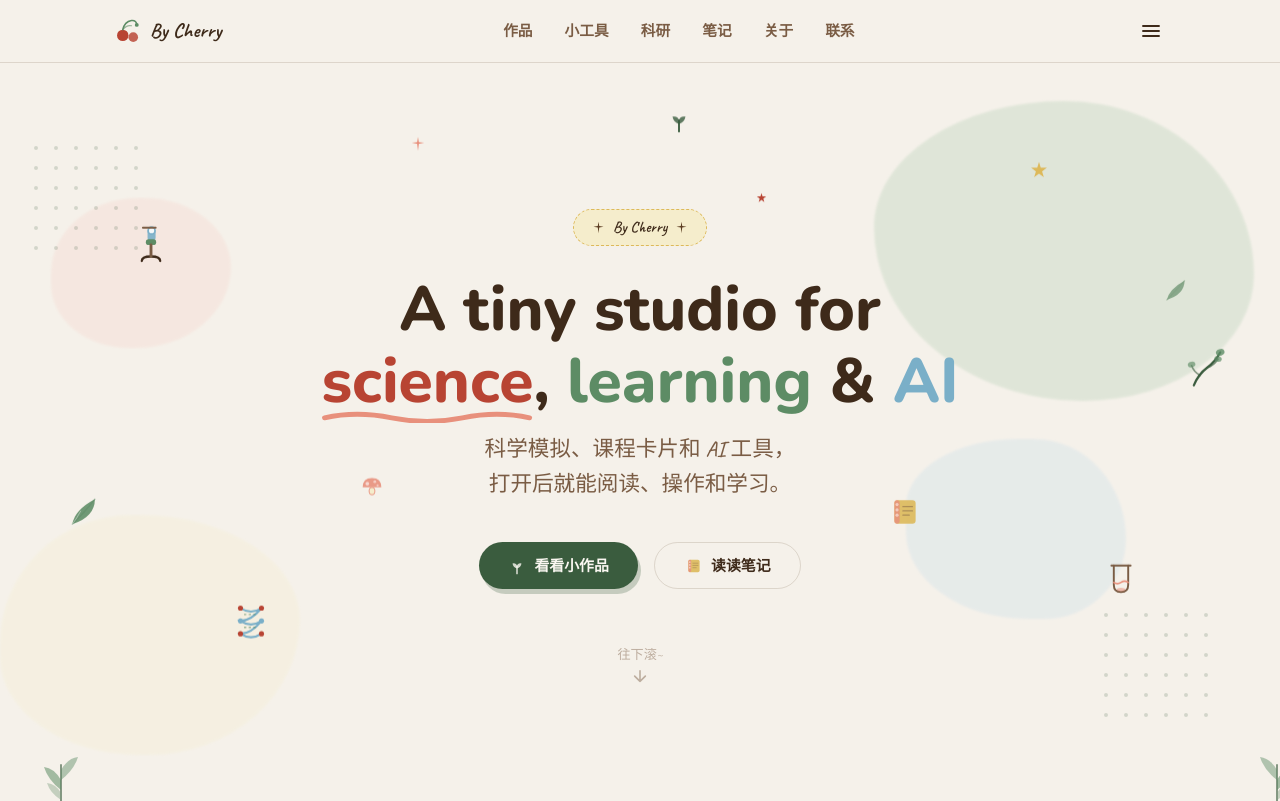
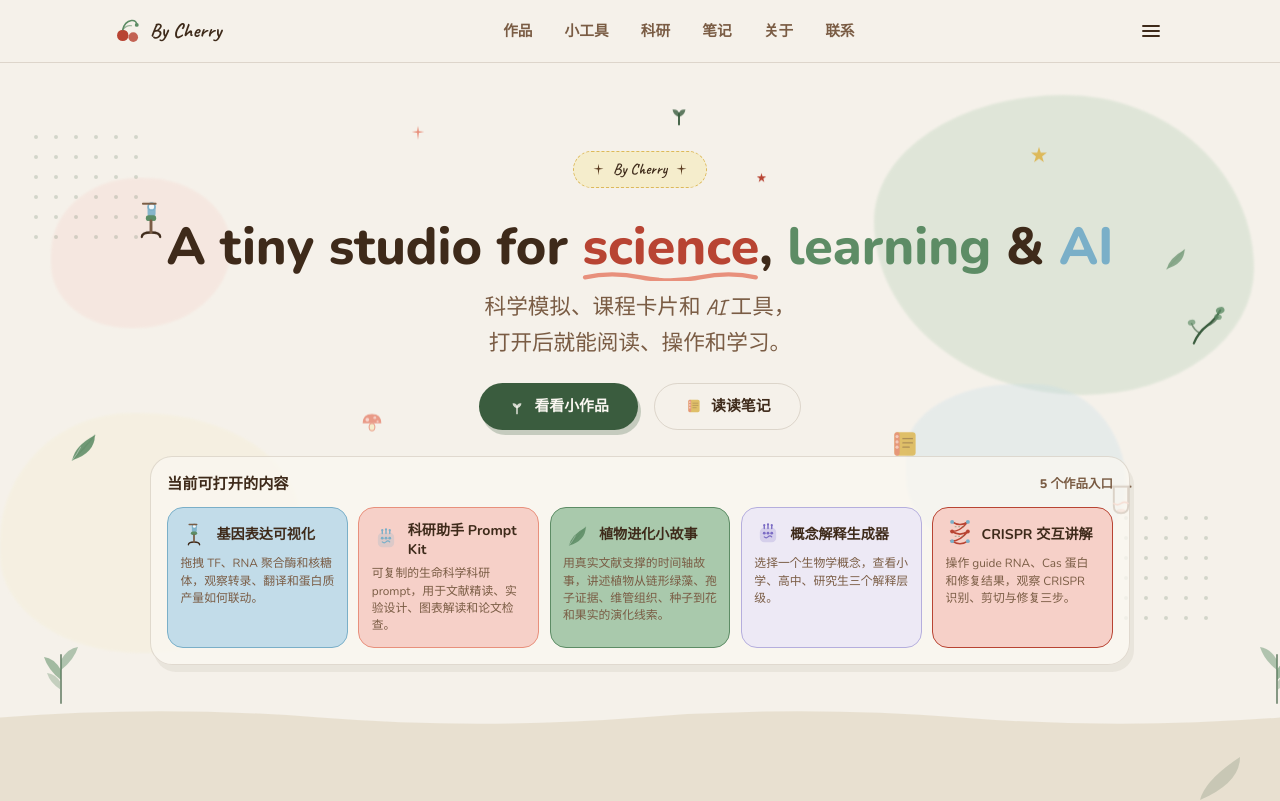
Before and after one commit to liruirui321/Bycherry, a React (Vite) app: page / in a window 1280 px wide. Shown: the top 801 px of the page. Built offline with nearby package versions, Linux system fonts and the light colour scheme.

Commit message:
Show content entries on homepage hero

```diff
--- a/src/app/App.tsx
+++ b/src/app/App.tsx
@@ -71,8 +71,8 @@ export default function App() {
       ) : (
         <main>
           <Hero />
+          <Works />
           <About />
-          <Works />
           <ResearchEssays />
           <Notes />
           <Contact />
--- a/src/app/components/Hero.tsx
+++ b/src/app/components/Hero.tsx
@@ -1,4 +1,5 @@
-import { IconMicroscope, IconTestTube, IconDNA, IconLeaf, IconLeafSmall, IconNotebook, IconStar, IconMushroom, IconBranch, IconSparkle, IconArrowDown, IconSeedling } from "./Icons";
+import { IconMicroscope, IconTestTube, IconDNA, IconLeaf, IconLeafSmall, IconNotebook, IconStar, IconMushroom, IconBranch, IconSparkle, IconSeedling } from "./Icons";
+import { works } from "./Works";
 
 function FloatDeco({ children, style }: { children: React.ReactNode; style: React.CSSProperties }) {
   return (
@@ -55,18 +56,23 @@ function DotTexture({ style }: { style: React.CSSProperties }) {
 }
 
 export function Hero() {
+  function openWork(href: string) {
+    window.history.pushState(null, "", href);
+    window.dispatchEvent(new PopStateEvent("popstate"));
+  }
+
   return (
     <section
       id="top"
       style={{
         fontFamily: "'Nunito', sans-serif",
-        minHeight: "94vh",
+        minHeight: "auto",
         display: "flex",
         alignItems: "center",
         justifyContent: "center",
         position: "relative",
         overflow: "hidden",
-        padding: "5rem 1.5rem 4rem",
+        padding: "5.5rem 1.5rem 2.5rem",
       }}
     >
       {/* Forest atmosphere blobs */}
@@ -122,7 +128,7 @@ export function Hero() {
       </FloatDeco>
 
       {/* Main content */}
-      <div style={{ position: "relative", zIndex: 2, textAlign: "center", maxWidth: 660 }}>
+      <div style={{ position: "relative", zIndex: 2, textAlign: "center", maxWidth: 980, width: "100%" }}>
         {/* Tag */}
         <div
           style={{
@@ -147,7 +153,7 @@ export function Hero() {
         <h1
           style={{
             fontFamily: "'Nunito', sans-serif",
-            fontSize: "clamp(2.4rem, 6vw, 3.9rem)",
+            fontSize: "clamp(2rem, 5vw, 3.25rem)",
             fontWeight: 800,
             lineHeight: 1.15,
             color: "var(--cherry-warm-brown)",
@@ -175,7 +181,7 @@ export function Hero() {
             fontSize: "clamp(1.1rem, 2.5vw, 1.35rem)",
             color: "var(--cherry-warm-mid)",
             lineHeight: 1.65,
-            marginBottom: "2.5rem",
+            marginBottom: "1.4rem",
             fontWeight: 500,
           }}
         >
@@ -218,17 +224,42 @@ export function Hero() {
           </a>
         </div>
 
-        {/* Scroll hint */}
-        <div
-          style={{
-            marginTop: "3.5rem",
-            display: "flex", flexDirection: "column", alignItems: "center", gap: 4,
-            opacity: 0.45,
-            animation: "floatDeco 2.2s ease-in-out infinite",
-          }}
-        >
-          <span style={{ fontFamily: "'Caveat', cursive", fontSize: "0.82rem", color: "var(--cherry-warm-mid)" }}>往下滚~</span>
-          <IconArrowDown size={16} />
+        <div style={{ marginTop: "1.6rem", background: "rgba(250,247,241,0.76)", border: "1.5px solid var(--border)", borderRadius: 22, padding: "1rem", boxShadow: "4px 7px 0px rgba(94,68,42,0.07)" }}>
+          <div style={{ display: "flex", alignItems: "center", justifyContent: "space-between", gap: 12, marginBottom: "0.75rem", flexWrap: "wrap" }}>
+            <div style={{ color: "var(--cherry-warm-brown)", fontWeight: 900, fontSize: "0.95rem" }}>当前可打开的内容</div>
+            <div style={{ color: "var(--cherry-warm-mid)", fontSize: "0.78rem", fontWeight: 800 }}>{works.length} 个作品入口</div>
+          </div>
+          <div style={{ display: "grid", gridTemplateColumns: "repeat(auto-fit, minmax(170px, 1fr))", gap: "0.65rem" }}>
+            {works.map((work) => (
+              <a
+                key={work.slug}
+                href={work.href}
+                onClick={(event) => {
+                  event.preventDefault();
+                  openWork(work.href);
+                }}
+                style={{
+                  background: work.color,
+                  border: `1.5px solid ${work.border}`,
+                  borderRadius: 16,
+                  padding: "0.78rem",
+                  color: "var(--cherry-warm-brown)",
+                  textDecoration: "none",
+                  textAlign: "left",
+                  minHeight: 112,
+                  display: "grid",
+                  alignContent: "start",
+                  gap: "0.4rem",
+                }}
+              >
+                <div style={{ display: "flex", alignItems: "center", gap: 8 }}>
+                  <span style={{ width: 28, height: 28, display: "inline-flex", alignItems: "center", justifyContent: "center" }}>{work.icon}</span>
+                  <strong style={{ fontSize: "0.88rem", lineHeight: 1.35 }}>{work.title}</strong>
+                </div>
+                <span style={{ color: "var(--cherry-warm-mid)", fontSize: "0.74rem", lineHeight: 1.45 }}>{work.desc}</span>
+              </a>
+            ))}
+          </div>
         </div>
       </div>
 
```
